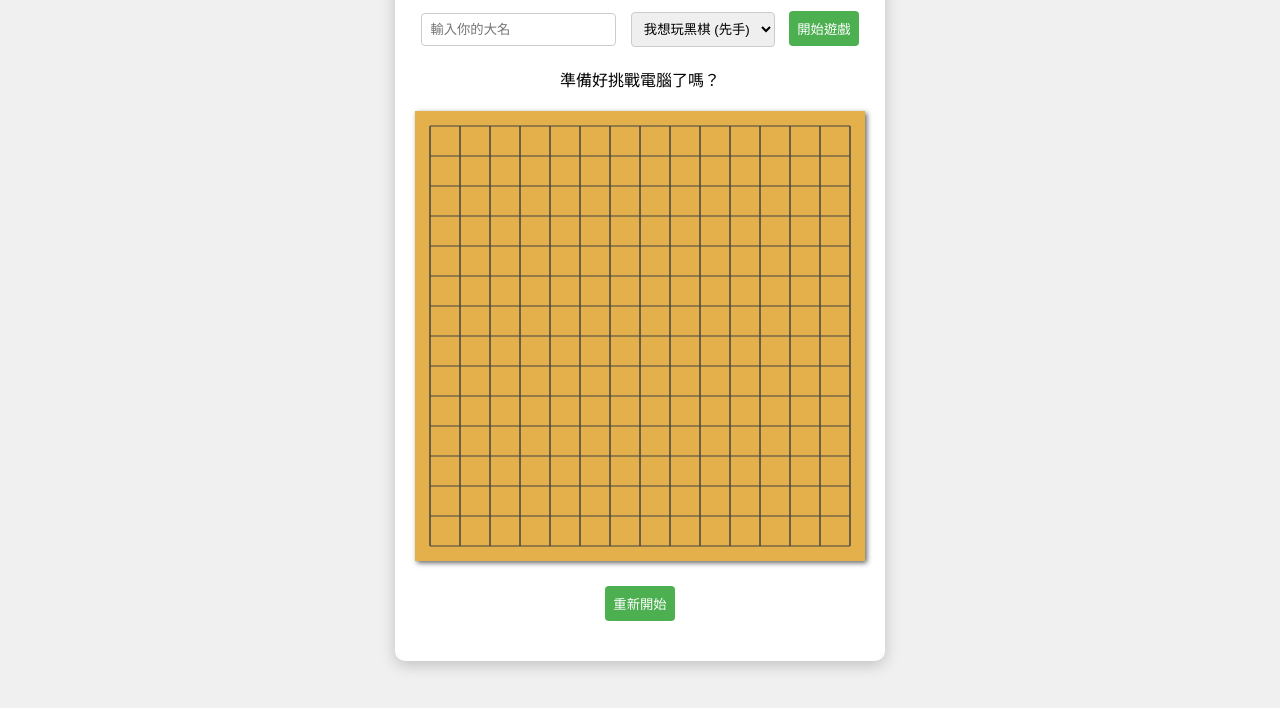
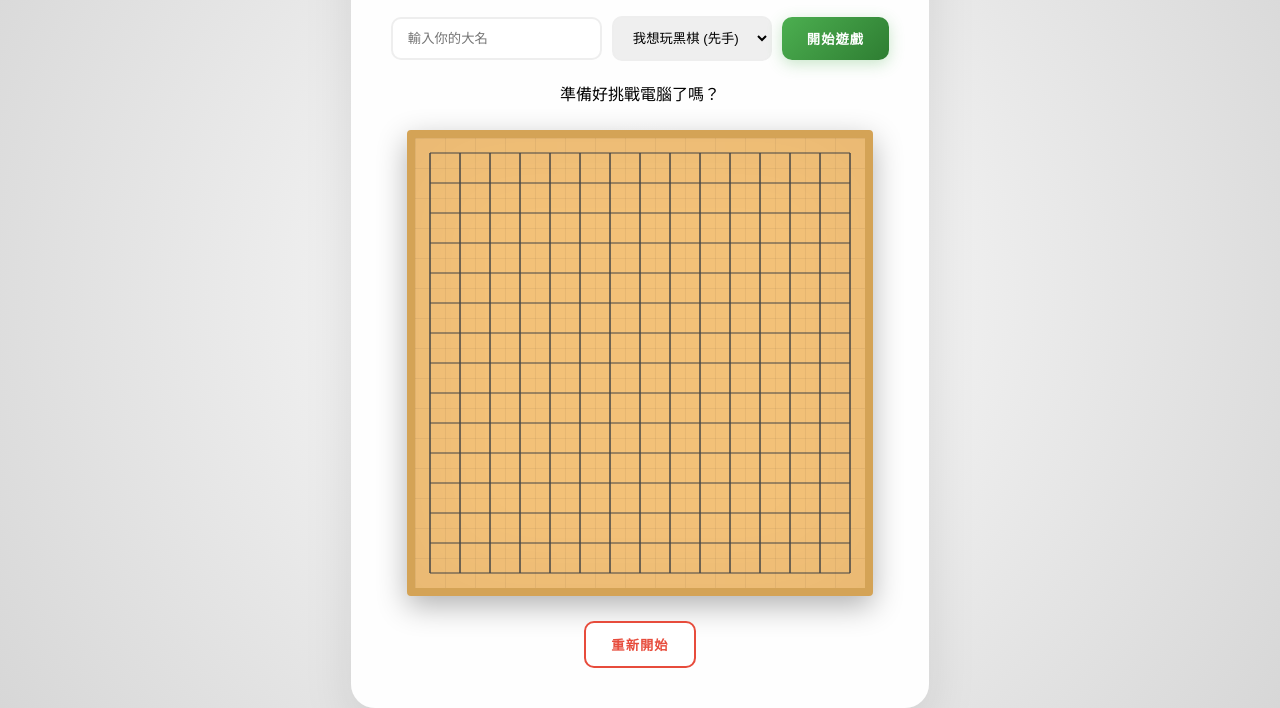
Before and after one commit to mathlover111/chess, a plain HTML site: page index.html in a window 1280 px wide. Shown: the part 121-829 px from the top of the page. Before the commit the page ends 800 px from the top, so only its background shows below. Drawn offline with Linux system fonts and the light colour scheme.

Commit message:
Update style.css

```diff
--- a/style.css
+++ b/style.css
@@ -1,47 +1,98 @@
+/* 讓背景更有層次，不再是死板的灰色 */
 body {
-    background-color: #f0f0f0;
-    font-family: 'Microsoft JhengHei', sans-serif;
+    background: radial-gradient(circle, #ffffff 0%, #d7d7d7 100%);
+    font-family: 'PingFang TC', 'Microsoft JhengHei', sans-serif;
     display: flex;
     justify-content: center;
     align-items: center;
-    height: 100vh;
+    min-height: 100vh;
     margin: 0;
 }
 
+/* 容器改為毛玻璃質感，並增加圓角 */
 .container {
     text-align: center;
-    background: white;
-    padding: 20px;
-    border-radius: 10px;
-    box-shadow: 0 4px 15px rgba(0,0,0,0.2);
+    background: rgba(255, 255, 255, 0.95);
+    padding: 40px;
+    border-radius: 24px;
+    box-shadow: 0 20px 50px rgba(0,0,0,0.1); /* 更柔和的大陰影 */
 }
 
+h1 {
+    color: #2c3e50;
+    font-weight: 700;
+    margin-bottom: 30px;
+}
+
+/* 棋盤優化：增加木質感與深度 */
 #chess {
     display: block;
-    margin: 20px auto;
-    background-color: #e3b04b;
-    box-shadow: 2px 2px 5px #666;
-    cursor: pointer;
+    margin: 25px auto;
+    background-color: #f3c178; /* 稍微亮一點的木頭色 */
+    background-image: linear-gradient(rgba(0,0,0,0.05) 1px, transparent 1px),
+                      linear-gradient(90deg, rgba(0,0,0,0.05) 1px, transparent 1px);
+    background-size: 30px 30px; /* 模擬格線背景 */
+    border: 8px solid #d4a356;
+    border-radius: 4px;
+    box-shadow: 0 10px 30px rgba(0,0,0,0.3), inset 0 0 100px rgba(0,0,0,0.05);
+    cursor: crosshair; /* 改為十字準心，更有對弈感 */
 }
 
-.setup-panel, .controls {
-    margin-bottom: 15px;
+/* 控制面板排列更整齊 */
+.setup-panel {
+    display: flex;
+    justify-content: center;
+    align-items: center;
+    gap: 10px;
+    margin-bottom: 20px;
 }
 
-input, select, button {
-    padding: 8px;
-    margin: 5px;
-    border: 1px solid #ccc;
-    border-radius: 4px;
+input, select {
+    padding: 12px 15px;
+    border: 2px solid #eee;
+    border-radius: 10px;
+    outline: none;
+    transition: all 0.3s;
 }
 
+input:focus, select:focus {
+    border-color: #4CAF50;
+    box-shadow: 0 0 0 3px rgba(76, 175, 80, 0.2);
+}
+
+/* 按鈕改為現代風格 */
 button {
-    background-color: #4CAF50;
+    padding: 12px 25px;
+    background: linear-gradient(135deg, #4CAF50 0%, #2E7D32 100%);
     color: white;
+    font-weight: 600;
+    letter-spacing: 1px;
+    border: none;
+    border-radius: 10px;
     cursor: pointer;
-    border: none;
+    box-shadow: 0 4px 15px rgba(76, 175, 80, 0.3);
+    transition: all 0.3s ease;
 }
 
 button:hover {
-    background-color: #45a049;
+    transform: translateY(-2px); /* 滑過時往上飄 */
+    box-shadow: 0 6px 20px rgba(76, 175, 80, 0.4);
+    filter: brightness(1.1);
 }
+
+button:active {
+    transform: translateY(1px); /* 點擊時按下去 */
+}
+
+/* 針對「重新開始」按鈕給予不同的視覺暗示 */
+.controls button {
+    background: #fff;
+    color: #e74c3c;
+    border: 2px solid #e74c3c;
+    box-shadow: none;
+}
+
+.controls button:hover {
+    background: #e74c3c;
+    color: #fff;
+}
```
